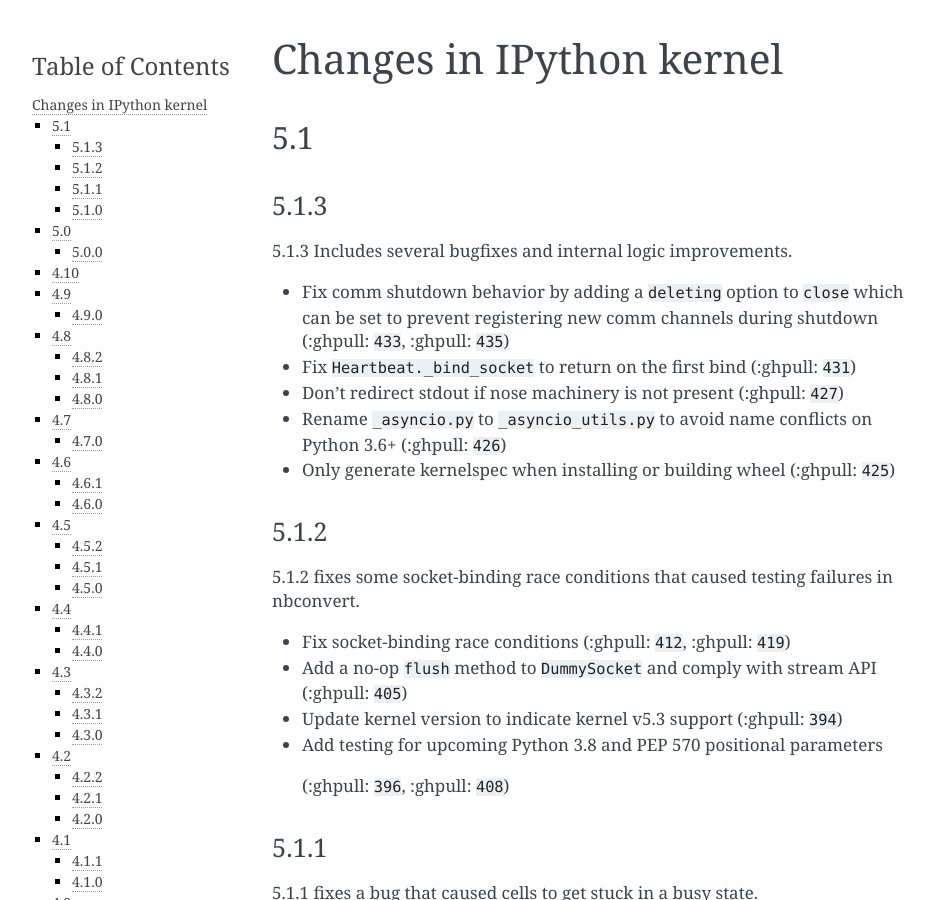
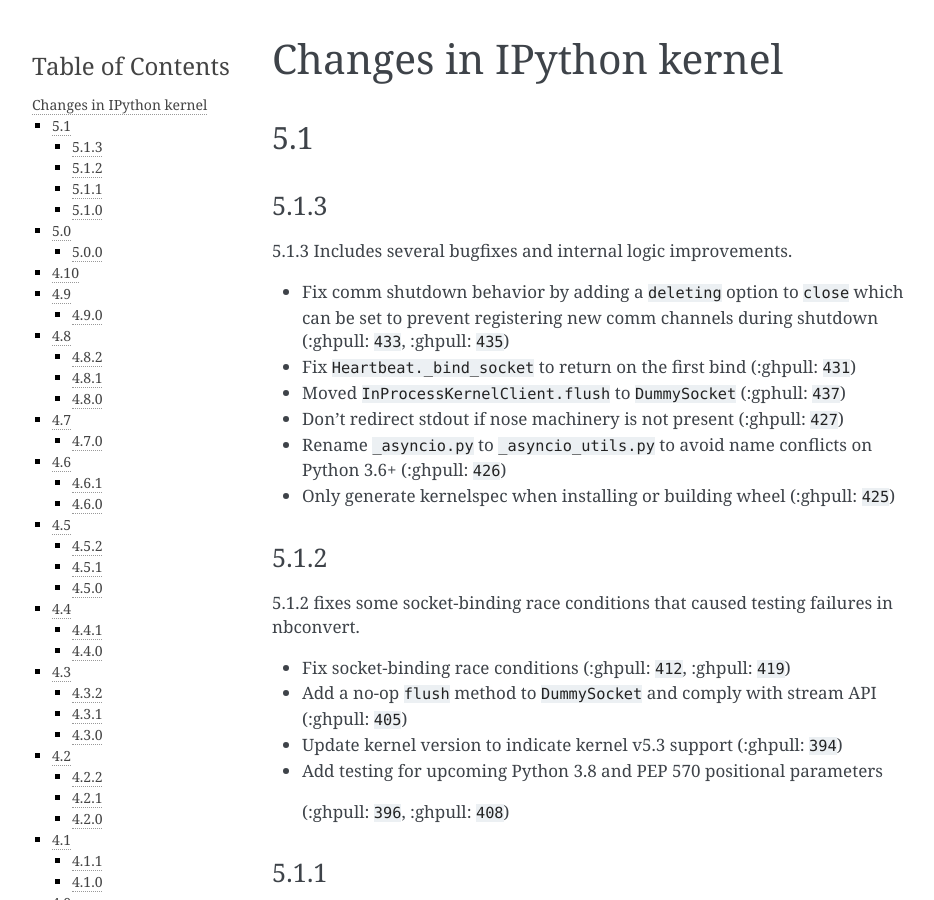
Before and after one commit to ipython/ipykernel, a Sphinx documentation site: the page built from docs/changelog.rst, in a window 1280 px wide and 900 px high. Shown: the whole window, without its empty margins (148-1082 px from the left). Built offline with Sphinx 7.4.7, drawn with Linux system fonts in a browser that asks for light colours; cross-references to code outside the pages are shown as plain code.

Commit message:
add 437 notes

```diff
--- a/docs/changelog.rst
+++ b/docs/changelog.rst
@@ -11,6 +11,7 @@
 
 - Fix comm shutdown behavior by adding a ``deleting`` option to ``close`` which can be set to prevent registering new comm channels during shutdown (:ghpull: `433`, :ghpull: `435`)
 - Fix ``Heartbeat._bind_socket`` to return on the first bind (:ghpull: `431`)
+- Moved ``InProcessKernelClient.flush`` to ``DummySocket`` (:gphull: `437`)
 - Don't redirect stdout if nose machinery is not present (:ghpull: `427`)
 - Rename `_asyncio.py` to `_asyncio_utils.py` to avoid name conflicts on Python 3.6+  (:ghpull: `426`)
 - Only generate kernelspec when installing or building wheel (:ghpull: `425`)
```
